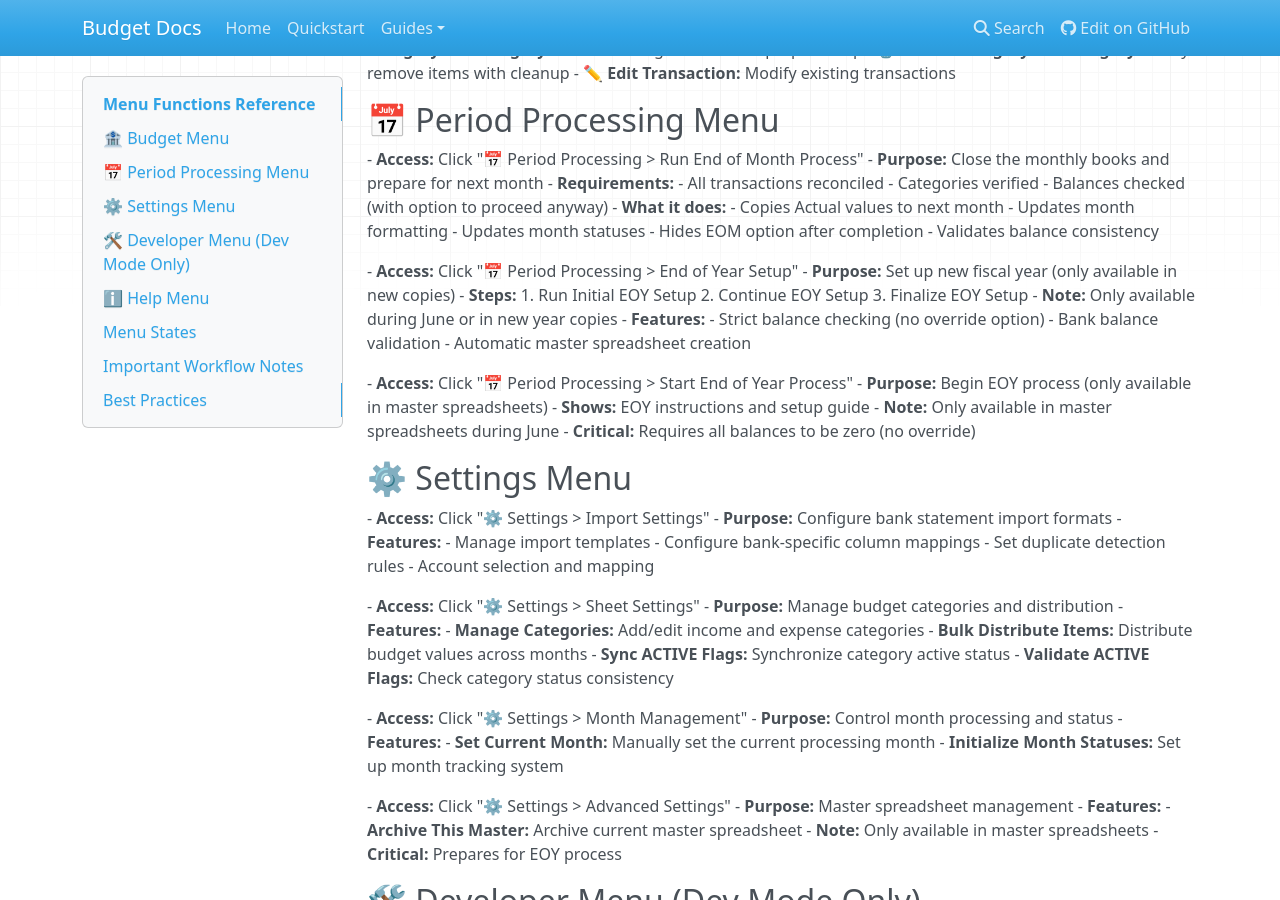
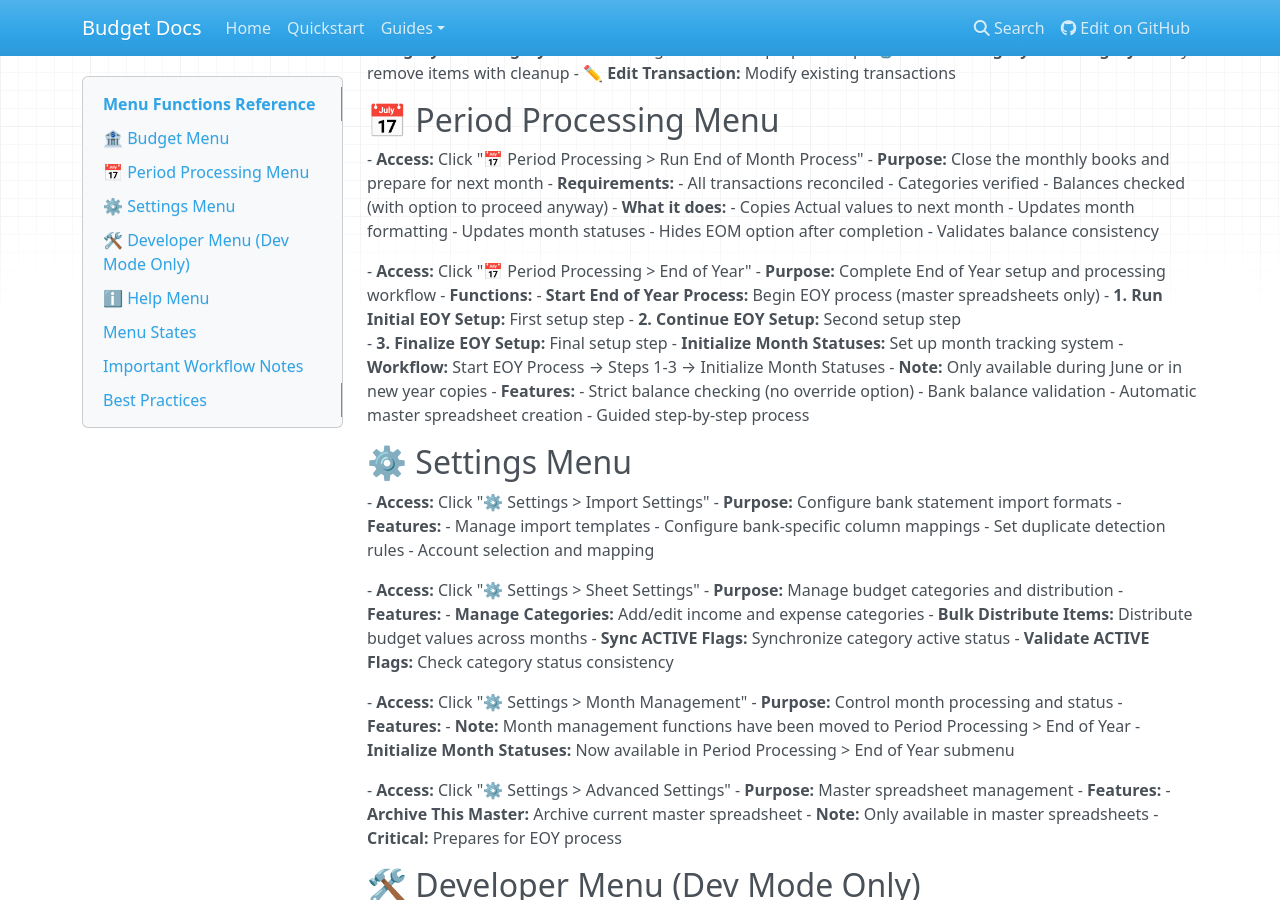
Before and after one commit to griadooss/budget-docs, an MkDocs documentation site: the page built from docs/guides/user-manual/menu-reference.md, in a window 1280 px wide and 900 px high, scrolled down 456 px. Built offline with MkDocs 1.6.1, drawn with Linux system fonts in a browser that asks for light colours; nearby versions of some CDN libraries.

Commit message:
Update documentation to reflect menu reorganization
- Update menu-reference.md to show new End of Year submenu structure
- Remove references to 'Set Current Month' from Settings menu
- Move 'Initialize Month Statuses' to Period Processing > End of Year
- Update basic-overview.md and quickstart.md to reflect new menu locations
- Document logical EOY workflow: Start EOY Process → Steps 1-3 → Initialize Month Statuses

This ensures documentation matches the current menu structure after removing
redundant 'Set Current Month' function and reorganizing EOY functions.

```diff
--- a/docs/guides/user-manual/menu-reference.md
+++ b/docs/guides/user-manual/menu-reference.md
@@ -66,26 +66,22 @@ description: 'Complete guide to all menu functions in the Budget System'
       - Validates balance consistency
   </Accordion>
 
-  <Accordion title="End of Year Setup" icon="calendar-year">
-    - **Access:** Click "📅 Period Processing > End of Year Setup"
-    - **Purpose:** Set up new fiscal year (only available in new copies)
-    - **Steps:**
-      1. Run Initial EOY Setup
-      2. Continue EOY Setup
-      3. Finalize EOY Setup
+  <Accordion title="End of Year Submenu" icon="calendar-year">
+    - **Access:** Click "📅 Period Processing > End of Year"
+    - **Purpose:** Complete End of Year setup and processing workflow
+    - **Functions:**
+      - **Start End of Year Process:** Begin EOY process (master spreadsheets only)
+      - **1. Run Initial EOY Setup:** First setup step
+      - **2. Continue EOY Setup:** Second setup step
+      - **3. Finalize EOY Setup:** Final setup step
+      - **Initialize Month Statuses:** Set up month tracking system
+    - **Workflow:** Start EOY Process → Steps 1-3 → Initialize Month Statuses
     - **Note:** Only available during June or in new year copies
     - **Features:**
       - Strict balance checking (no override option)
       - Bank balance validation
       - Automatic master spreadsheet creation
-  </Accordion>
-
-  <Accordion title="Start End of Year Process" icon="calendar-year">
-    - **Access:** Click "📅 Period Processing > Start End of Year Process"
-    - **Purpose:** Begin EOY process (only available in master spreadsheets)
-    - **Shows:** EOY instructions and setup guide
-    - **Note:** Only available in master spreadsheets during June
-    - **Critical:** Requires all balances to be zero (no override)
+      - Guided step-by-step process
   </Accordion>
 </AccordionGroup>
 
@@ -116,8 +112,8 @@ description: 'Complete guide to all menu functions in the Budget System'
     - **Access:** Click "⚙️ Settings > Month Management"
     - **Purpose:** Control month processing and status
     - **Features:**
-      - **Set Current Month:** Manually set the current processing month
-      - **Initialize Month Statuses:** Set up month tracking system
+      - **Note:** Month management functions have been moved to Period Processing > End of Year
+      - **Initialize Month Statuses:** Now available in Period Processing > End of Year submenu
   </Accordion>
 
   <Accordion title="Advanced Settings" icon="warning">
```
Also changed, not shown: docs/guides/user-manual/basic-overview.md (+4 -4 lines), docs/quickstart.md (+3 -3 lines).
